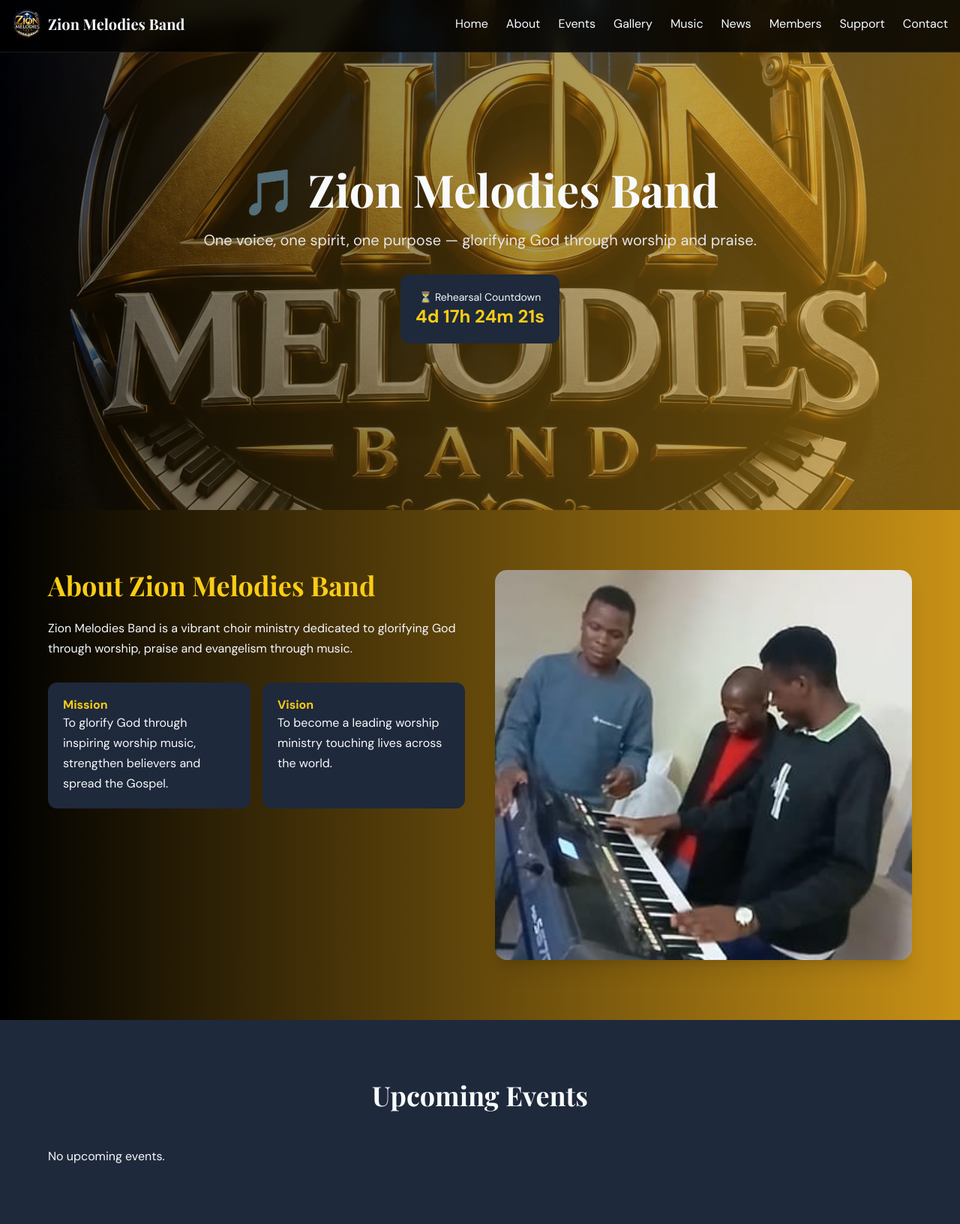
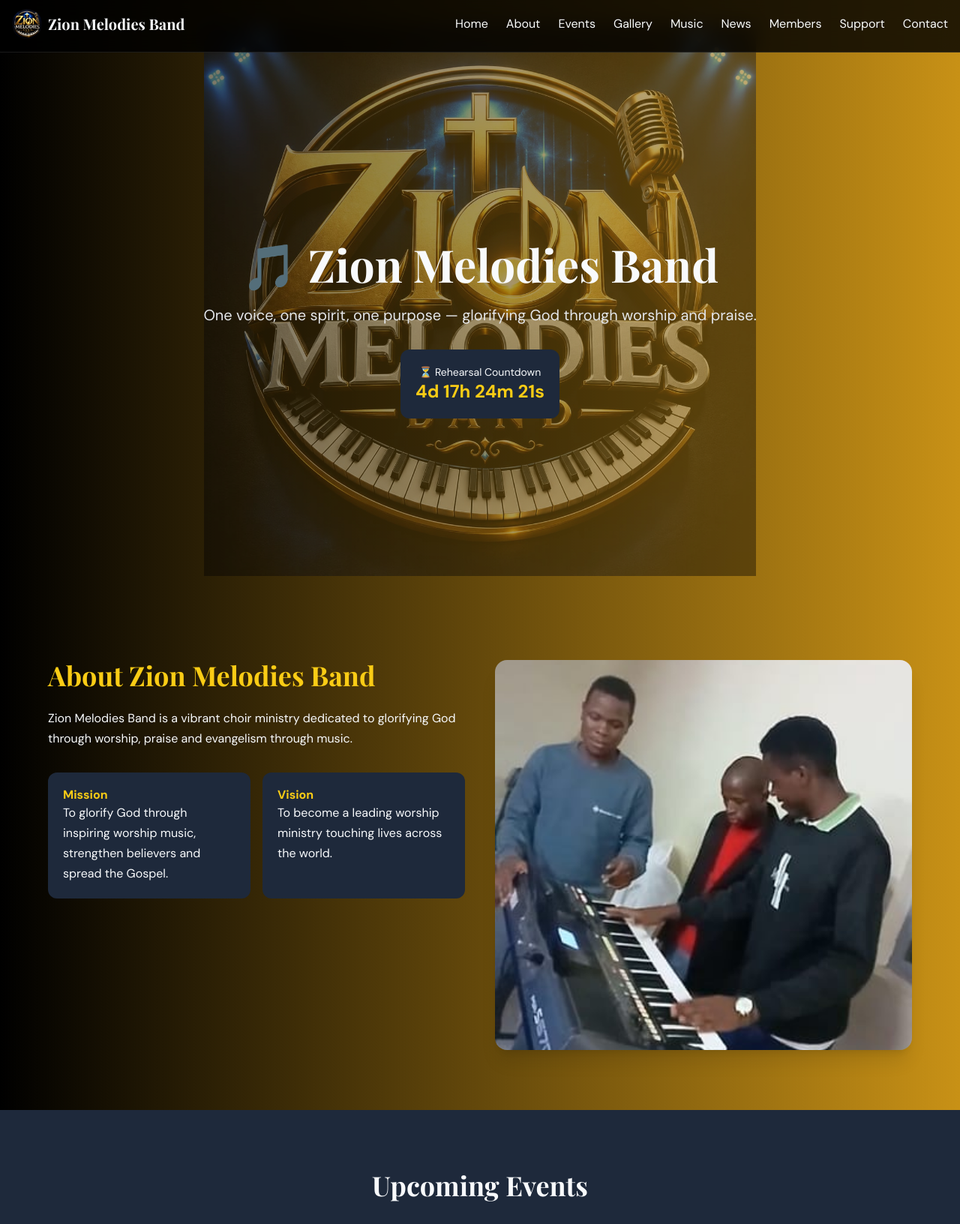
Before and after one commit to bonyborn254/ZionMelodiesBand, a Django app: page / in a window 1280 px wide. Shown: the top 1632 px of the page at 75% size. Run offline with Django 5.2, Linux system fonts and the light colour scheme; data comes from the database, SQL or seed files in the repository; data that the repository does not hold is empty; some libraries are stand-ins or nearby versions.

Commit message:
modified home template

```diff
--- a/mainapp/templates/home.html
+++ b/mainapp/templates/home.html
@@ -10,13 +10,13 @@ Zion Melodies Band
 <!-- Hero Section -->
 
 <header id="home"
-class="relative w-full min-h-[85vh] flex items-center justify-center text-center">
+class="relative w-full min-h-screen flex items-center justify-center text-center pt-20">
 
     <div class="absolute inset-0">
 
         <!-- Replace with your own hero image -->
         <img src="{% static 'images/logo.jpg' %}"
-             class="w-full h-full object-cover opacity-40">
+             class="w-full h-full object-contain opacity-40 p-8">
 
     </div>
 
@@ -119,10 +119,10 @@ lives across the world.
 
 </div>
 
-<div>
+<div class="flex items-center justify-center">
 
 <img src="{% static 'images/about.jpg' %}"
-class="rounded-2xl shadow-xl w-full h-96 md:h-[520px] object-cover">
+class="rounded-2xl shadow-xl w-full h-auto max-h-96 sm:max-h-[450px] md:max-h-[520px] object-cover">
 
 </div>
 
@@ -432,7 +432,7 @@ No upcoming events.
     more hearts with the gospel.
 </p>
 
-<div class="grid md:grid-cols-3 gap-6 mb-10">
+<div class="grid grid-cols-1 sm:grid-cols-2 lg:grid-cols-3 gap-6 mb-10">
 
     <div class="p-6 rounded-xl bg-white/5 border border-yellow-400/30">
         <div class="text-4xl mb-3">☕</div>
@@ -454,7 +454,7 @@ No upcoming events.
         </p>
     </div>
 
-    <div class="p-6 rounded-xl bg-white/5 border border-yellow-400/30">
+    <div class="p-6 rounded-xl bg-white/5 border border-yellow-400/30 sm:col-span-2 lg:col-span-1">
         <div class="text-4xl mb-3">🙏</div>
         <h3 class="font-semibold text-yellow-400 mb-2">
             Bless Our Ministry
```
